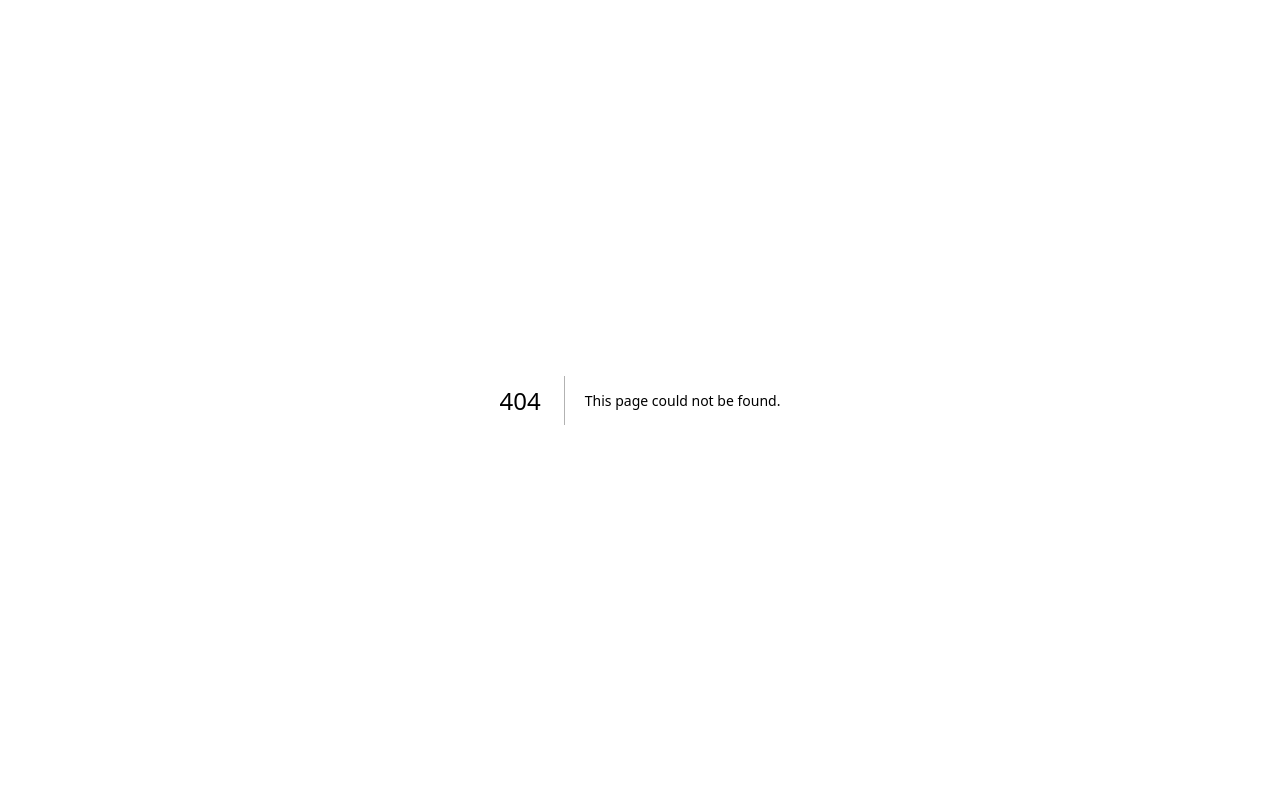
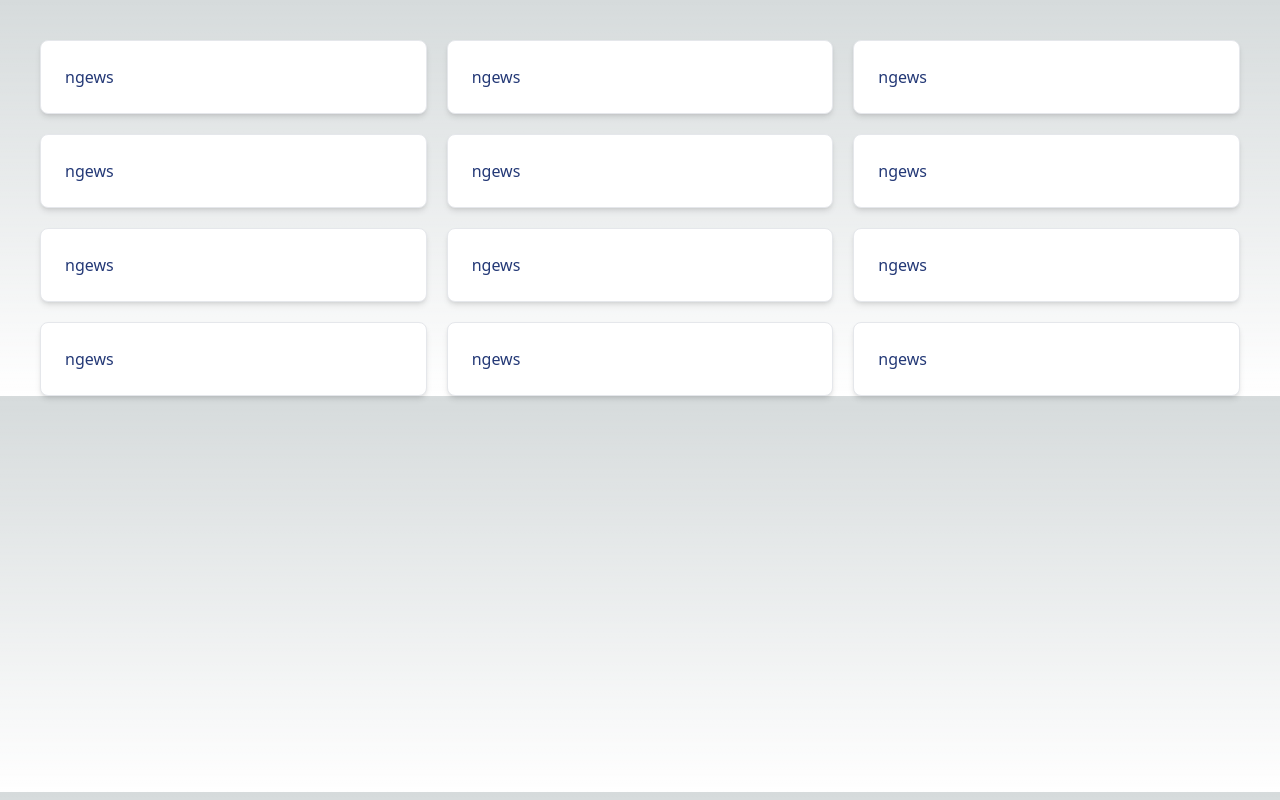
Before and after one commit to madddtone/manga-site, a Next.js app: page /develop/grid in a window 1280 px wide. Before the commit this address had no page. Built offline with nearby package versions, Linux system fonts and the light colour scheme.

Commit message:
flex fix

```diff
--- /dev/null
+++ b/pages/develop/grid/index.js
@@ -0,0 +1,62 @@
+import { Card, Button, Label } from 'flowbite-react';
+import { useState, useEffect } from 'react';
+
+export default function MangaList() {
+  // const [ data, setData ] = useState([])
+  //
+  //
+  // useEffect(() => {
+  //   fetchData();
+  // }, []);
+  //
+  // const fetchData = async () => {
+  //   const response = await fetch('http://127.0.0.1:8000/api/get-post-data', {
+  //     method: 'GET',
+  //   });
+  //   const result = await response.json();
+  //   setData(result);
+  // };
+
+
+  return (
+    <div className='grid grid-cols-3 mx-10 mt-10 gap-5'>
+
+      {/* this is card elements */}
+
+      <Card>
+        <p className='text-blue-900'>ngews</p>
+      </Card>
+      <Card>
+        <p className='text-blue-900'>ngews</p>
+      </Card>
+      <Card>
+        <p className='text-blue-900'>ngews</p>
+      </Card><Card>
+        <p className='text-blue-900'>ngews</p>
+      </Card>
+      <Card>
+        <p className='text-blue-900'>ngews</p>
+      </Card>
+      <Card>
+        <p className='text-blue-900'>ngews</p>
+      </Card>
+      <Card>
+        <p className='text-blue-900'>ngews</p>
+      </Card><Card>
+        <p className='text-blue-900'>ngews</p>
+      </Card><Card>
+        <p className='text-blue-900'>ngews</p>
+      </Card>
+      <Card>
+        <p className='text-blue-900'>ngews</p>
+      </Card>
+      <Card>
+        <p className='text-blue-900'>ngews</p>
+      </Card><Card>
+        <p className='text-blue-900'>ngews</p>
+      </Card>
+      {/* card ends*/}
+
+    </div>
+  )
+}
--- a/tailwind.config.js
+++ b/tailwind.config.js
@@ -4,6 +4,7 @@ module.exports = {
     './pages/**/*.{js,ts,jsx,tsx,mdx}',
     './components/**/*.{js,ts,jsx,tsx,mdx}',
     './app/**/*.{js,ts,jsx,tsx,mdx}',
+    'node_modules/flowbite-react/lib/esm/**/*.js',
   ],
   theme: {
     extend: {
@@ -14,5 +15,7 @@ module.exports = {
       },
     },
   },
-  plugins: [],
+  plugins: [
+    require('flowbite/plugin')
+  ],
 }
```
Also changed, not shown: package.json (+6 -5 lines), 1 other file (tests, documents, lock files or other folders).
